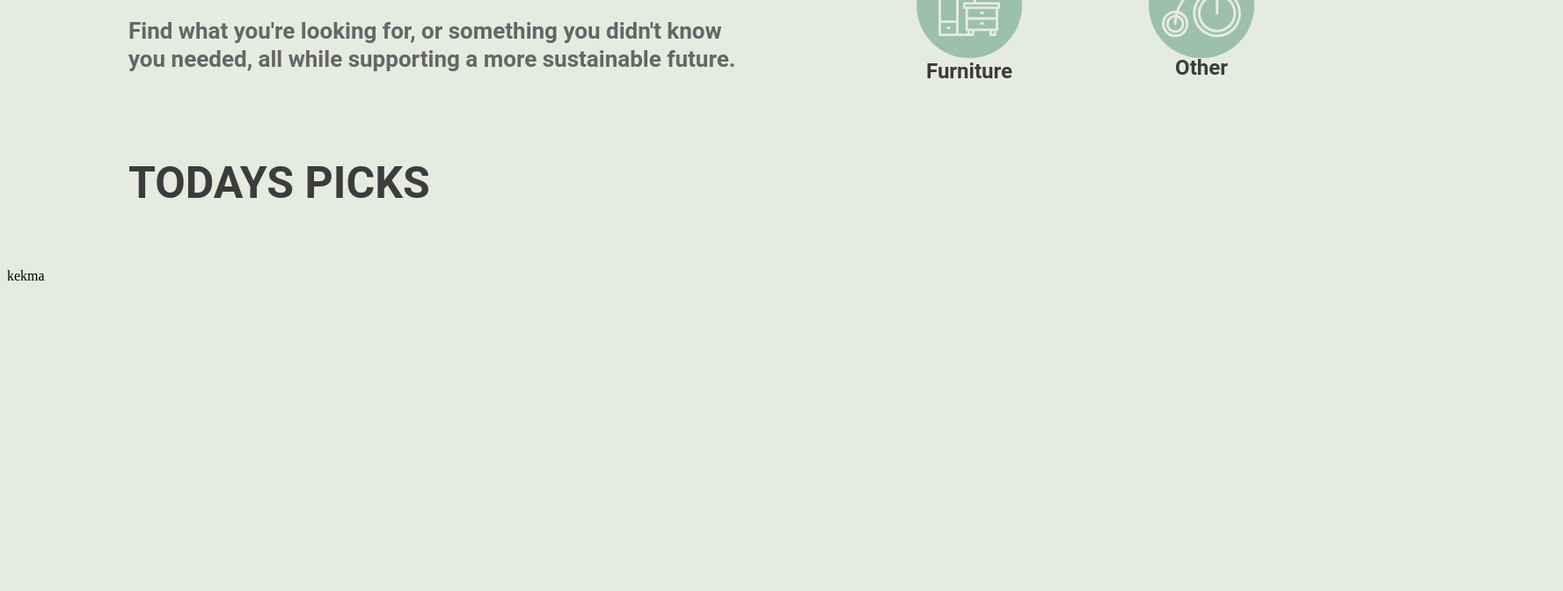
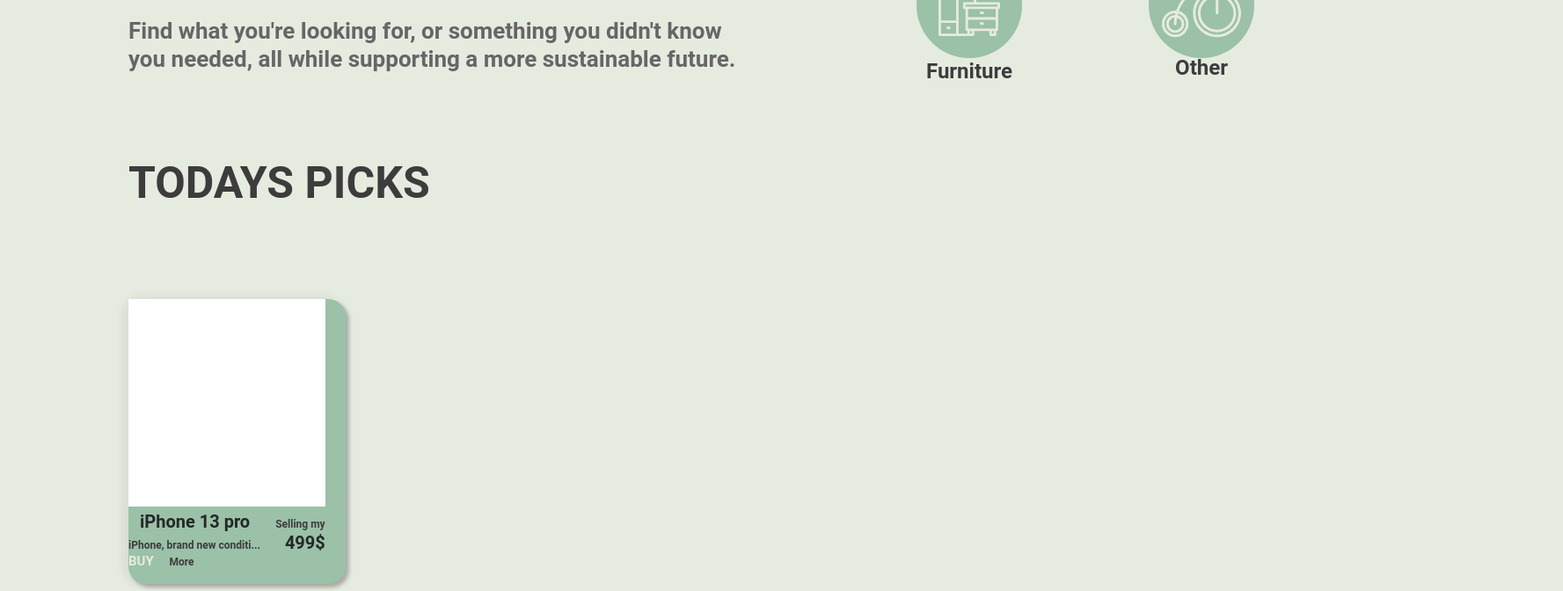
Before and after one commit to VictorRutskin/Mordis-Second-Hand-Angular-Website, an Angular app: page / in a window 1280 px wide. Shown: the part 477-1149 px from the top of the page at 88% size, 1777 px wide, since content can reach past the window. Before the commit the page ends 824 px from the top, so only its background shows below. Built offline with nearby package versions, Linux system fonts and the light colour scheme.

Commit message:
work start on carousel

```diff
--- a/src/app/Components/Item-Courusel-Components/item-courusel/item-courusel.component.html
+++ b/src/app/Components/Item-Courusel-Components/item-courusel/item-courusel.component.html
@@ -1 +1,3 @@
-<app-single-courusel-item></app-single-courusel-item>
+<div class="item-frame-wheel">
+  <app-single-courusel-item></app-single-courusel-item>
+</div>
--- a/src/app/Components/Item-Courusel-Components/item-courusel/item-courusel.component.scss
+++ b/src/app/Components/Item-Courusel-Components/item-courusel/item-courusel.component.scss
@@ -0,0 +1,7 @@
+.item-frame-wheel {
+    width: 1282px;
+    height: 324px;
+    margin: 51px 20px 0 138px;
+    padding: 0 329px 0 0;
+    background-color: #e6ebe0;
+  }
--- a/src/app/Components/Item-Courusel-Components/single-courusel-item/single-courusel-item.component.html
+++ b/src/app/Components/Item-Courusel-Components/single-courusel-item/single-courusel-item.component.html
@@ -1 +1,8 @@
-<p>kekma</p>
+<div class="item-frame">
+    <div class="Image"></div>
+  <span class="product-name"> iPhone 13 pro </span>
+  <span class="description"> Selling my iPhone, brand new conditi... </span>
+  <span class="price"> 499$ </span>
+  <span class="BUY"> BUY </span>
+  <span class="more"> More </span>
+</div>
--- a/src/app/Components/Item-Courusel-Components/single-courusel-item/single-courusel-item.component.scss
+++ b/src/app/Components/Item-Courusel-Components/single-courusel-item/single-courusel-item.component.scss
@@ -0,0 +1,90 @@
+.item-frame {
+    width: 247px;
+    height: 324px;
+    margin: 0 106px 0 0;
+    border-radius: 20px;
+    box-shadow: 4px 4px 4px 0 rgba(0, 0, 0, 0.25), -5px -1px 8px 3px rgba(0, 0, 0, 0.05);
+    background-color: #9bc1a8;
+  }
+
+  .Image {
+    width: 27px;
+    height: 23px;
+    margin: 0 0 5px;
+    padding: 9px 9px 204px 188px;
+    background-color: #fff;
+  }
+
+  .product-name {
+    width: 160px;
+    height: 27px;
+    margin: 5px 10px 23px 13px;
+    font-family: Roboto;
+    font-size: 20px;
+    font-weight: bold;
+    font-stretch: normal;
+    font-style: normal;
+    line-height: normal;
+    letter-spacing: normal;
+    text-align: left;
+    color: #242928;
+  }
+
+  .description {
+    width: 222px;
+    height: 16px;
+    margin: 2px 11px 8px 14px;
+    font-family: Roboto;
+    font-size: 12px;
+    font-weight: bold;
+    font-stretch: normal;
+    font-style: normal;
+    line-height: normal;
+    letter-spacing: normal;
+    text-align: left;
+    color: #3c3c3c;
+  }
+
+  .price {
+    width: 46px;
+    height: 6px;
+    margin: 8px 61px 0 14px;
+    font-family: Roboto;
+    font-size: 20px;
+    font-weight: bold;
+    font-stretch: normal;
+    font-style: normal;
+    line-height: normal;
+    letter-spacing: normal;
+    text-align: left;
+    color: #242928;
+  }
+
+  .BUY {
+    width: 29px;
+    height: 2px;
+    font-family: Roboto;
+    font-size: 15px;
+    font-weight: bold;
+    font-stretch: normal;
+    font-style: normal;
+    line-height: normal;
+    letter-spacing: normal;
+    text-align: center;
+    color: #e6ebe0;
+  }
+
+  .more{
+    width: 222px;
+    height: 16px;
+    margin: 2px 11px 8px 14px;
+    font-family: Roboto;
+    font-size: 12px;
+    font-weight: bold;
+    font-stretch: normal;
+    font-style: normal;
+    line-height: normal;
+    letter-spacing: normal;
+    text-align: left;
+    color: #3c3c3c;
+  }
```
